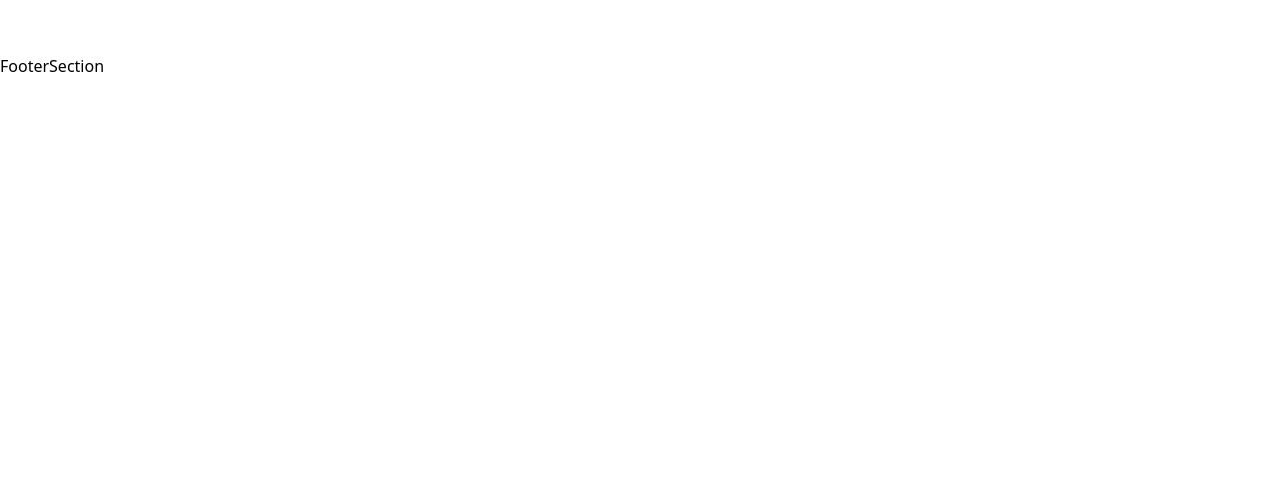
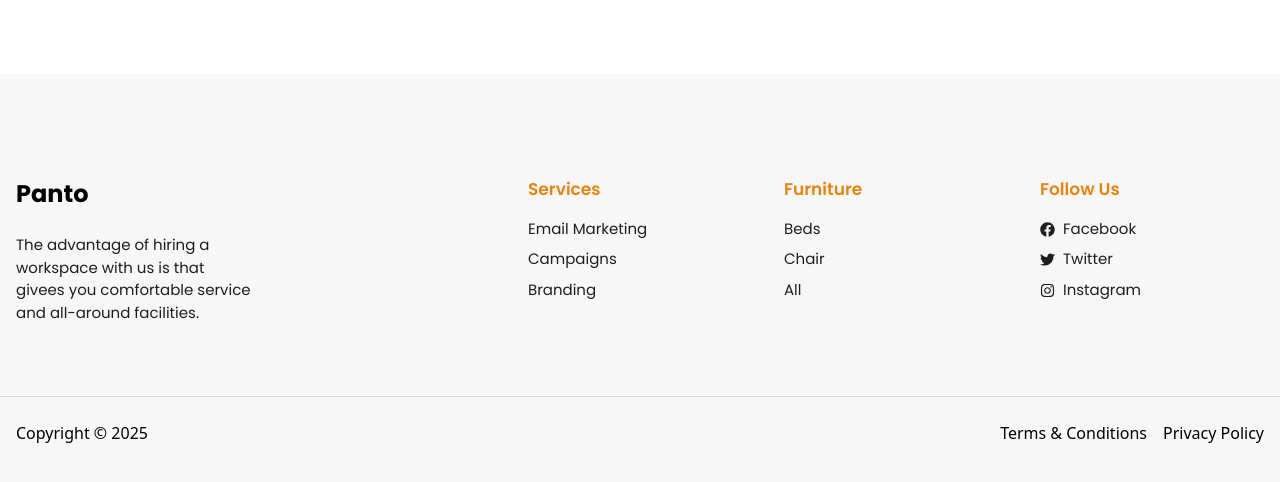
Before and after one commit to Githubshakil/panto-furniture, a React (Vite) app: page /contact in a window 1280 px wide. Shown: the part 746-1228 px from the top of the page. Before the commit the page ends 824 px from the top, so only its background shows below. Built offline with nearby package versions, Linux system fonts and the light colour scheme.

Commit message:
update
footer section done

```diff
--- a/src/components/FooterSection.jsx
+++ b/src/components/FooterSection.jsx
@@ -1,8 +1,73 @@
 import React from 'react'
+import { FaFacebook, FaInstagram, FaTwitter } from 'react-icons/fa'
+import { Link } from 'react-router-dom'
 
 const FooterSection = () => {
   return (
-    <div>FooterSection</div>
+    <footer className='bg-secondary-bgColor text-black dark:bg-gray-800 dark:text-white pt-20 mt-5 pb-5'>
+      <div className='section-container grid grid-cols-1 sm:grid-cols-2 md:grid-cols-5 gap-8 px-8'>
+          {/* logo and details */}
+          <div className='md:col-span-2'>
+            <h2><Link to={"/"} className='text-2xl font-bold mb-4 sm:mb-6 font-poppins'>Panto</Link></h2>
+            <p className='font-poppins md:mr-12 text-[15px] text-[#1e1e1e] sm:w-1/2 mt-6 '>The advantage of hiring a workspace with us is that givees you comfortable service and all-around facilities.</p>
+          </div>
+           {/* services div */}
+            <div>
+              <h2 className='text-xl font-semibold font-poppins mb-4 text-primary text-[17px]'>Services</h2>
+              <ul className=' space-y-2 font-poppins text-[15px] text-[#1e1e1e]'>
+                <li>
+                  <Link to={"/"} className='hover:text-primary'>Email Marketing</Link>
+                  </li>
+                <li>
+                  <Link to={"/"} className='hover:text-primary'>Campaigns</Link>
+                  </li>
+                <li>
+                  <Link to={"/"} className='hover:text-primary'>Branding</Link>
+                  </li>
+              </ul>
+            </div>
+           {/* Furniture div */}
+            <div>
+              <h2 className='text-xl font-semibold font-poppins mb-4 text-primary text-[17px]'>Furniture</h2>
+              <ul className=' space-y-2 font-poppins text-[15px] text-[#1e1e1e]'>
+                <li>
+                  <Link to={"/"} className='hover:text-primary'>Beds</Link>
+                  </li>
+                <li>
+                  <Link to={"/"} className='hover:text-primary'>Chair</Link>
+                  </li>
+                <li>
+                  <Link to={"/shop"} className='hover:text-primary'>All</Link>
+                  </li>
+              </ul>
+            </div>
+           {/* Follow Us div */}
+            <div>
+              <h2 className='text-xl font-semibold font-poppins mb-4 text-primary text-[17px]'>Follow Us </h2>
+              <ul className=' space-y-2 font-poppins text-[15px] text-[#1e1e1e]'>
+                <li >
+                  <Link to={"/"} className='hover:text-primary flex items-center space-x-2 duration-300'><FaFacebook/> <span>Facebook</span></Link>
+                  </li>
+                <li>
+                  <Link to={"/"} className='hover:text-primary flex items-center space-x-2 duration-300'><FaTwitter/> <span>Twitter</span></Link>
+                  </li>
+                <li>
+                  <Link to={"/"} className='hover:text-primary flex items-center space-x-2 duration-300'><FaInstagram/><span>Instagram</span></Link>
+                  </li>
+              </ul>
+            </div>
+
+      </div>
+
+      {/* copyright */}
+      <div className='mt-12 section-container flex flex-col sm:flex-row sm:justify-between sm:items-center sm:text-center gap-4 text-left text-black dark:bg-gray-800 dark:text-white border-t border-gray-300 pt-4'>
+        <p>Copyright &copy; {new Date().getFullYear()}</p>
+        <div className='flex items-center gap-4'>
+          <Link to={'/'}>Terms & Conditions</Link>
+          <Link to={'/'}>Privacy Policy</Link>
+        </div>
+      </div>
+    </footer>
   )
 }
 
```
